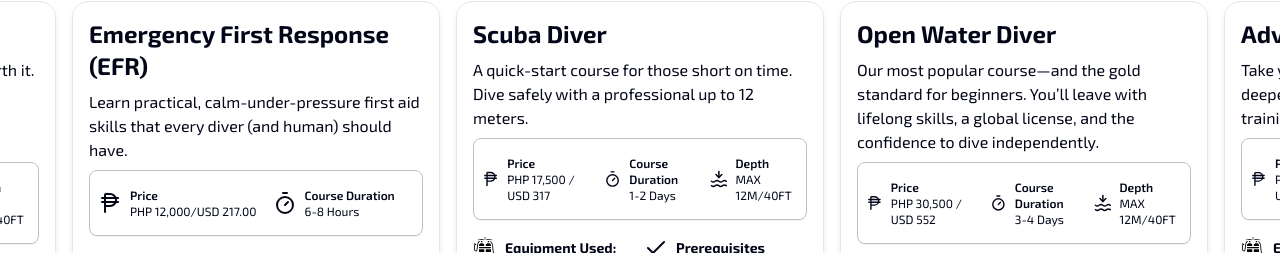
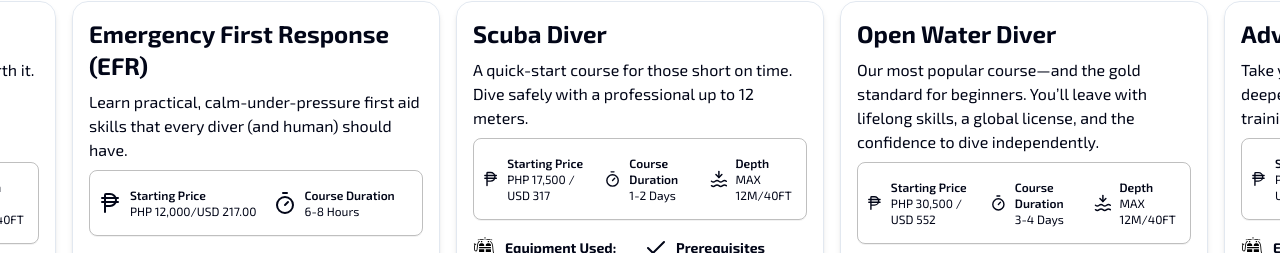
Before and after one commit to mogspls/iskuba, a Next.js app: page /courses in a window 1280 px wide. Shown: the part 1903-2156 px from the top of the page. Built offline with nearby package versions, Linux system fonts and the light colour scheme.

Commit message:
Revise to Starting Price instead of just Price

```diff
--- a/components/CoursesBox.tsx
+++ b/components/CoursesBox.tsx
@@ -5,7 +5,6 @@ import {
   Check,
   Timer,
   WavesArrowDown,
-  ListStart,
 } from "lucide-react";
 import { ScubaTank } from "./icons";
 import {
@@ -70,7 +69,7 @@ export default function CoursesBox({
               <li className="flex gap-2 text-xs items-center">
                 <PhilippinePeso />
                 <div>
-                  <h2 className="font-semibold flex gap-2">Price</h2>
+                  <h2 className="font-semibold flex gap-2">Starting Price</h2>
                   <p>{price}</p>
                 </div>
               </li>
```
